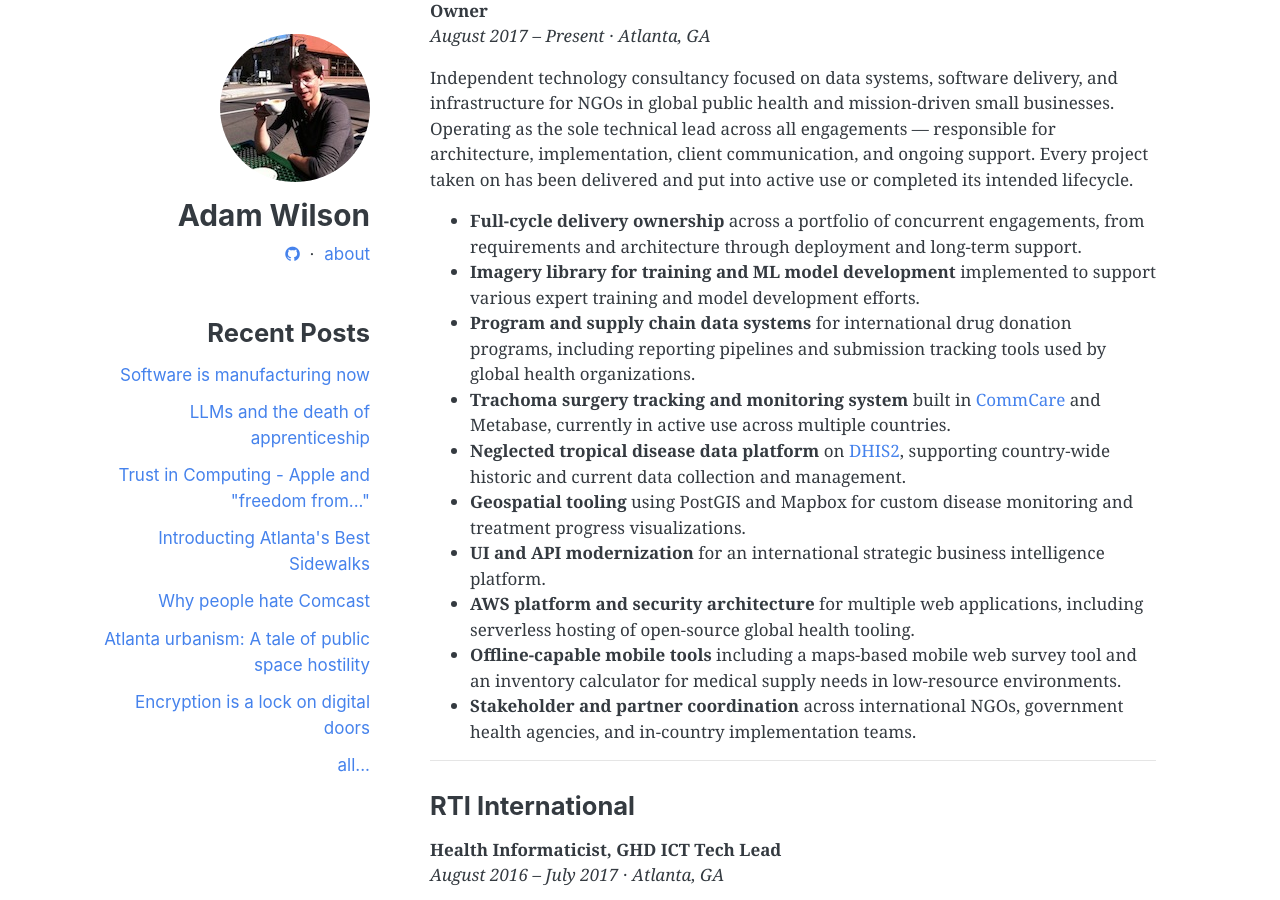
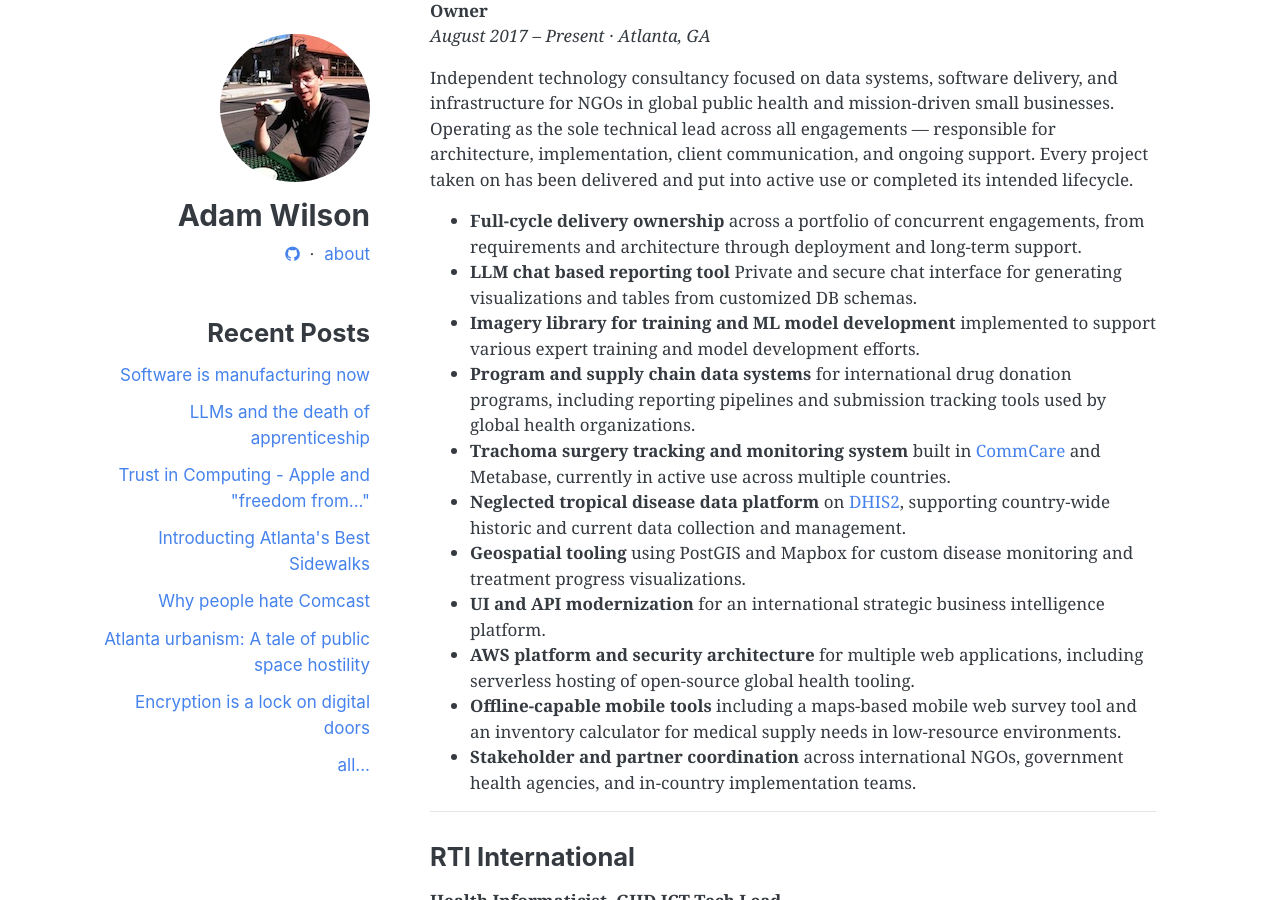
Before and after one commit to callawaywilson/callawaywilson.github.io, a Jekyll site: the page built from cv.html, in a window 1280 px wide and 900 px high, scrolled down 1169 px. Built offline with Jekyll 4.4.1, drawn with Linux system fonts in a browser that asks for light colours.

Commit message:
Report viz on CV

```diff
--- a/cv.html
+++ b/cv.html
@@ -46,6 +46,7 @@ description: Past and present work experience — software engineering leader, c
   <p>Independent technology consultancy focused on data systems, software delivery, and infrastructure for NGOs in global public health and mission-driven small businesses. Operating as the sole technical lead across all engagements — responsible for architecture, implementation, client communication, and ongoing support. Every project taken on has been delivered and put into active use or completed its intended lifecycle.</p>
   <ul class="p">
     <li><strong>Full-cycle delivery ownership</strong> across a portfolio of concurrent engagements, from requirements and architecture through deployment and long-term support.</li>
+    <li><strong>LLM chat based reporting tool</strong> Private and secure chat interface for generating visualizations and tables from customized DB schemas.</li>
     <li><strong>Imagery library for training and ML model development</strong> implemented to support various expert training and model development efforts.</li>
     <li><strong>Program and supply chain data systems</strong> for international drug donation programs, including reporting pipelines and submission tracking tools used by global health organizations.</li>
     <li><strong>Trachoma surgery tracking and monitoring system</strong> built in <a href="http://www.commcarehq.org">CommCare</a> and Metabase, currently in active use across multiple countries.</li>
```
